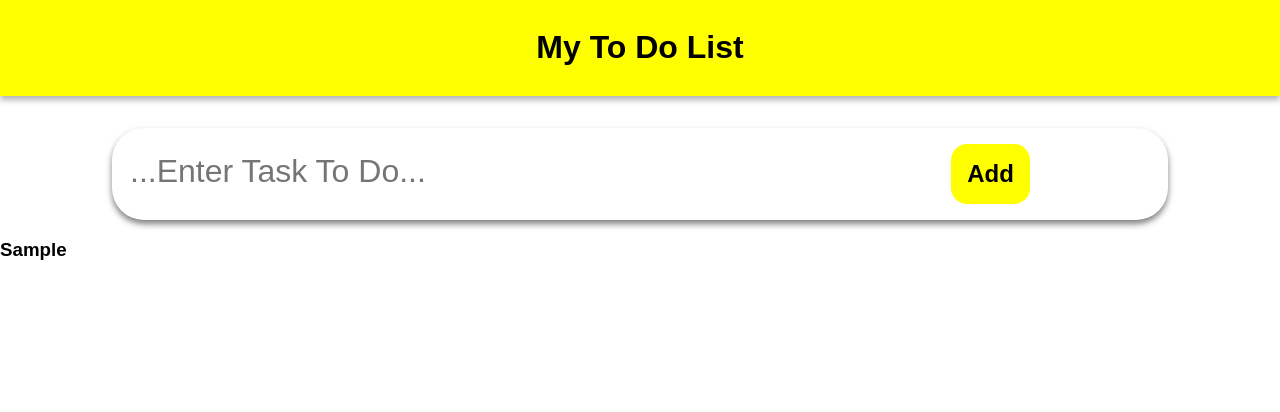
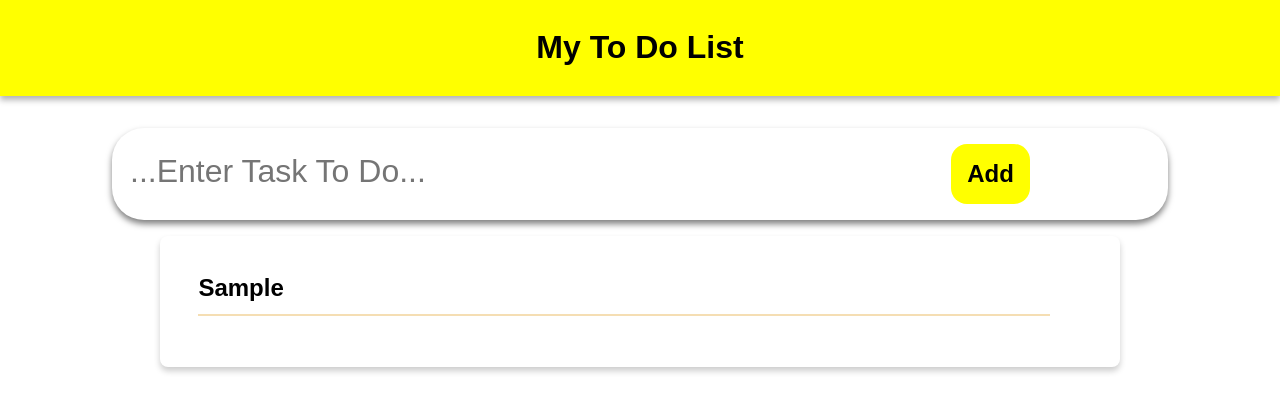
Before and after one commit to alfarofernando/React_Course, a React (Vite) app in the folder project-todo-app/: page / in a window 1280 px wide. Both pictures are taken after typing "Sample" into the empty fields and a click on the button "Add". Shown: the top 412 px of the page. Built offline with nearby package versions, Linux system fonts and the light colour scheme.

Commit message:
styling todo items

```diff
--- a/project-todo-app/src/components/ToDoItem.jsx
+++ b/project-todo-app/src/components/ToDoItem.jsx
@@ -1,8 +1,13 @@
+import styles from './ToDoItem.module.css';
+
 export default function ToDoItem({item}) {
 
     return (
-        <>
-            <h3>{item}</h3>
-        </>
+        <div className={styles.item}>
+            <div className={styles.itemname}>
+                {item}
+            </div>
+            <hr  className={styles.line} />
+        </div>
     );
 }
--- /dev/null
+++ b/project-todo-app/src/components/ToDoItem.module.css
@@ -0,0 +1,18 @@
+.item{
+    width: 95%;
+    color: black;
+    margin: 0.2rem;
+    padding: 0.2rem;
+    font-size: 1.5rem;
+    font-weight: bold;
+
+
+}
+
+.itemname{
+
+}
+
+.line{
+    border: 1px solid wheat;
+}
--- a/project-todo-app/src/components/TodoList.jsx
+++ b/project-todo-app/src/components/TodoList.jsx
@@ -1,10 +1,13 @@
 import ToDoItem from "./ToDoItem";
+import styles from './TodoList.module.css';
 
 export default function TodoList({ toDoList }) {
     //recorremos el array que nos llega del padre por props
     return (
-        toDoList.map((item) => (
-            <ToDoItem key={item} item={item} />
-        ))
+        <div className={styles.todolist} >
+            { toDoList.map((item) => (
+                  <ToDoItem key={item} item={item} />
+             ))}
+        </div>
     );
 }
--- /dev/null
+++ b/project-todo-app/src/components/TodoList.module.css
@@ -0,0 +1,9 @@
+.todolist{
+    border-radius: 0.5rem;
+    width: 70%;
+    font-size: 1.5rem;
+    box-shadow: 0 4px 6px rgba(0, 0, 0, 0.2);
+    margin: 0 auto;
+    padding: 2rem;
+    margin-top: 1rem;
+}
```
Also changed, not shown: project-todo-app/src/components/Form.module.css (line endings or trailing spaces).
